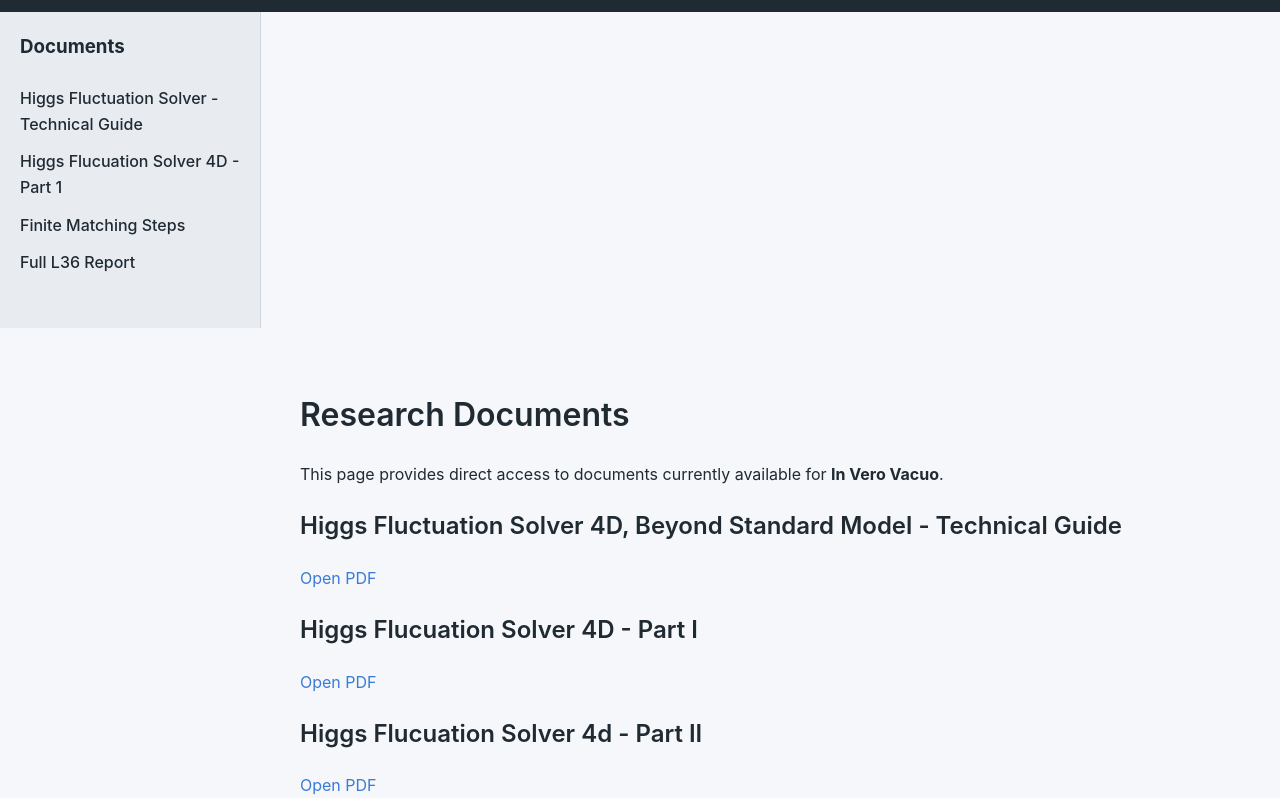
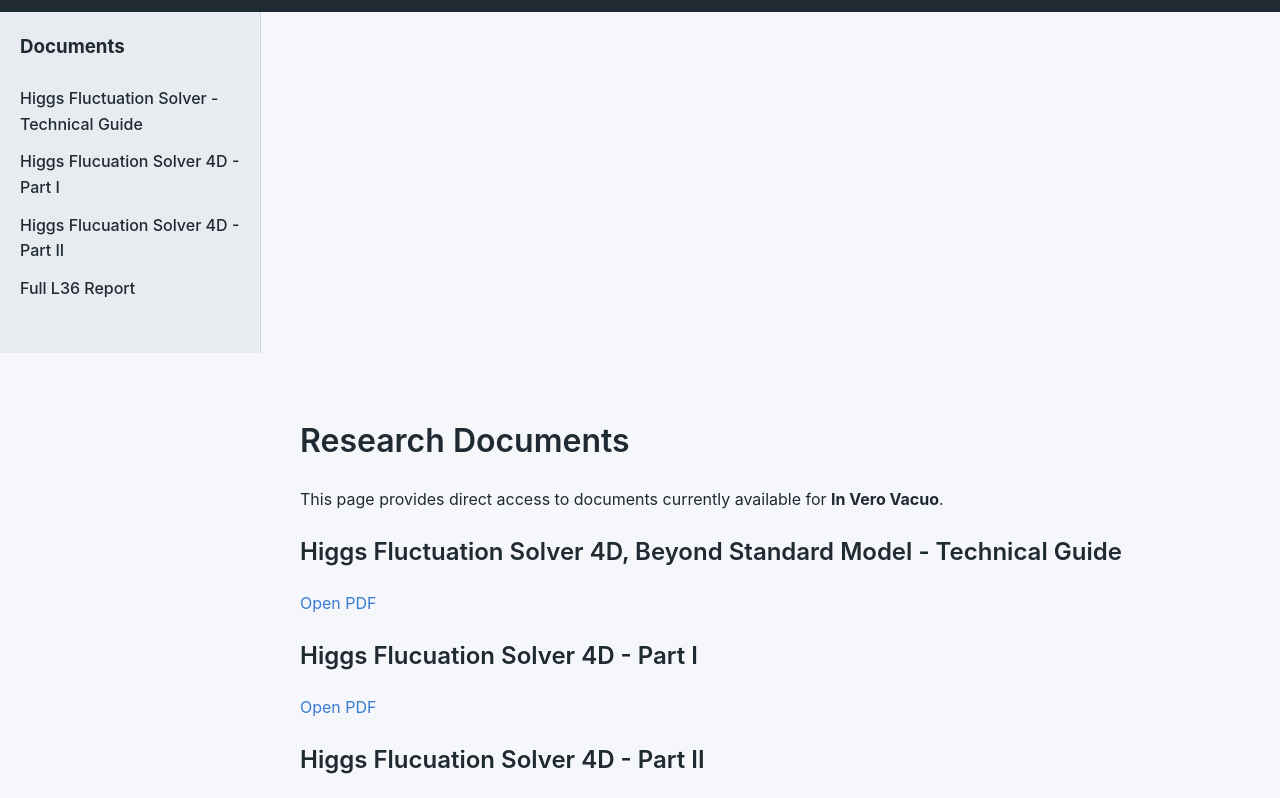
Before and after one commit to merrittscook1955-ctrl/in-vero-vacuo, a plain HTML site: page docs.html in a window 1280 px wide. Shown: the part 151-949 px from the top of the page. Drawn offline with Linux system fonts and the light colour scheme.

Commit message:
Correct section titles and links in docs.html

```diff
--- a/docs.html
+++ b/docs.html
@@ -30,8 +30,8 @@
     <h3>Documents</h3>
     <ul>
       <li><a href="#higgs">Higgs Fluctuation Solver - Technical Guide</a></li>
-      <li><a href="#gauge">Higgs Flucuation Solver 4D - Part 1</a></li>
-      <li><a href="#matching">Finite Matching Steps</a></li>
+      <li><a href="#gauge">Higgs Flucuation Solver 4D - Part I</a></li>
+      <li><a href="#matching">Higgs Flucuation Solver 4D - Part II</a></li>
       <li><a href="#fullreport">Full L36 Report</a></li>
     </ul>
   </div>
@@ -58,7 +58,7 @@
       </a>
     </p>
 
-    <h2 id="matching">Higgs Flucuation Solver 4d - Part II</h2>
+    <h2 id="matching">Higgs Flucuation Solver 4D - Part II</h2>
     <p>
       <a href="assets/pdf/Higgs_Flucuation_Solver_Part_II.pdf" target="_blank">
         Open PDF
```
